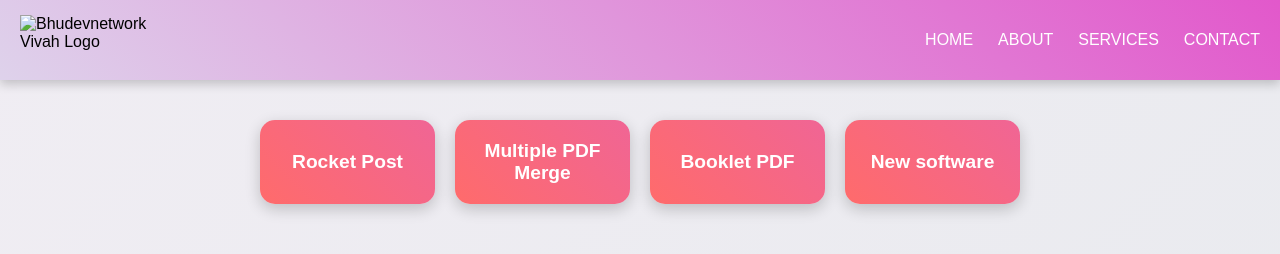
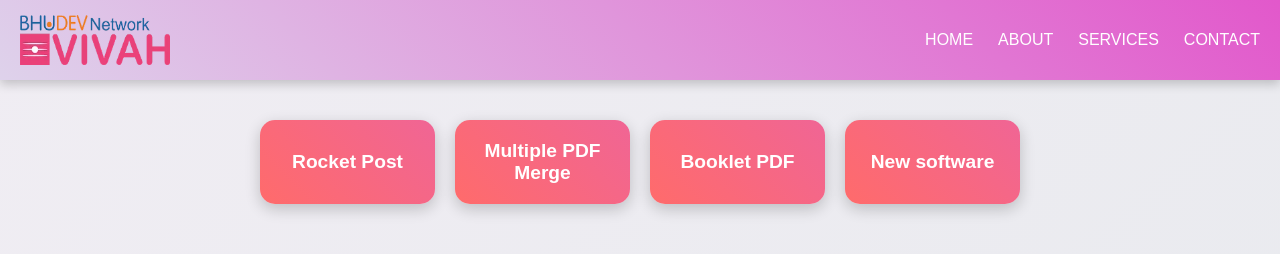
Before and after one commit to Bhudevnetwork/Bhudevsoftware, a plain HTML site: page index.html in a window 1280 px wide. Drawn offline with Linux system fonts and the light colour scheme.

Commit message:
index.html

```diff
--- a/index.html
+++ b/index.html
@@ -11,7 +11,7 @@
   <nav class="navbar">
     <!-- Logo Section -->
     <div class="logo">
-      <img src="/images/header_logo_1706350617.webp" alt="Bhudevnetwork Vivah Logo" class="logo-img">
+      <img src="header_logo_1706350617.webp" alt="Bhudevnetwork Vivah Logo" class="logo-img">
     </div>
 
     <!-- Navigation Links -->
```
